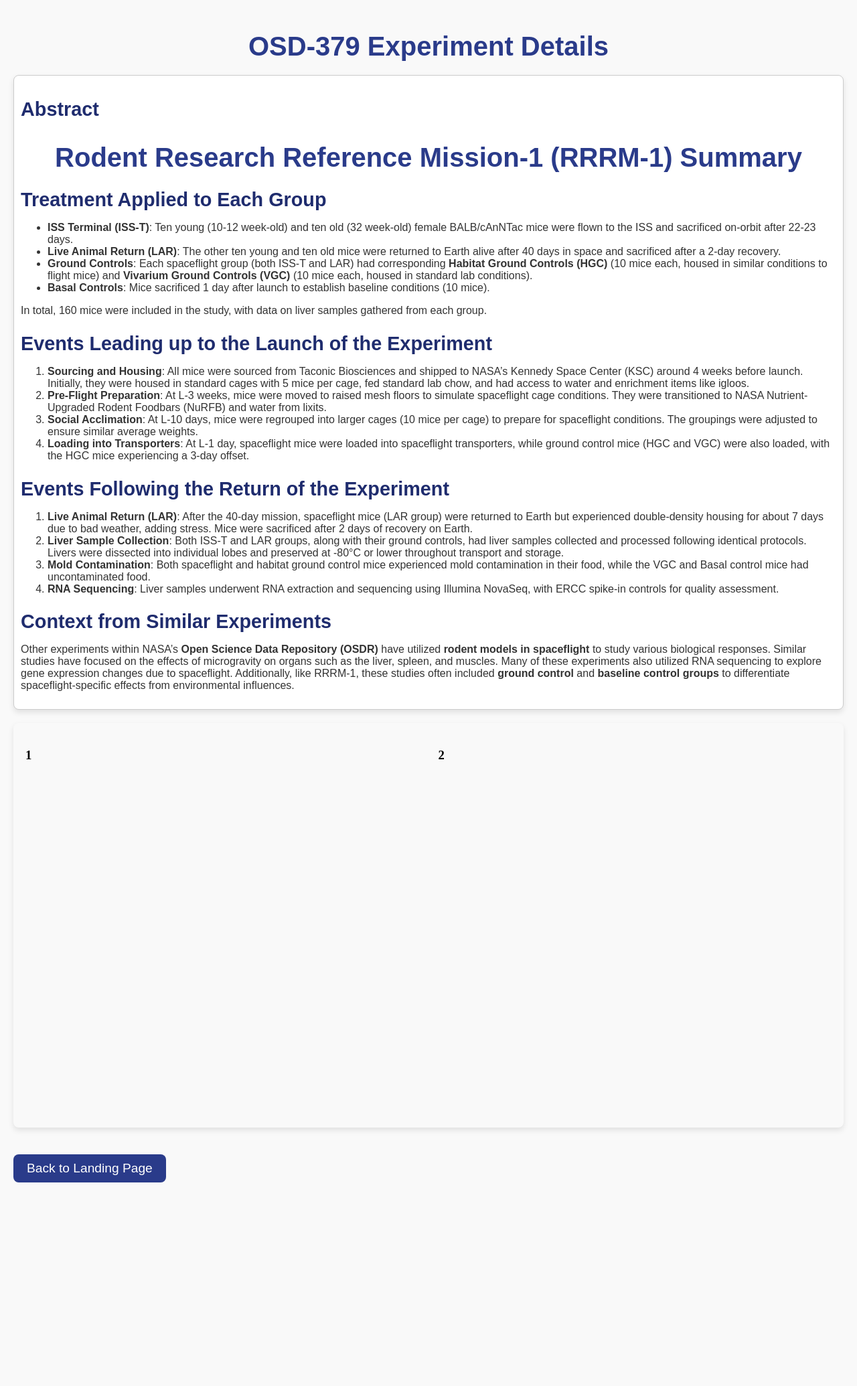
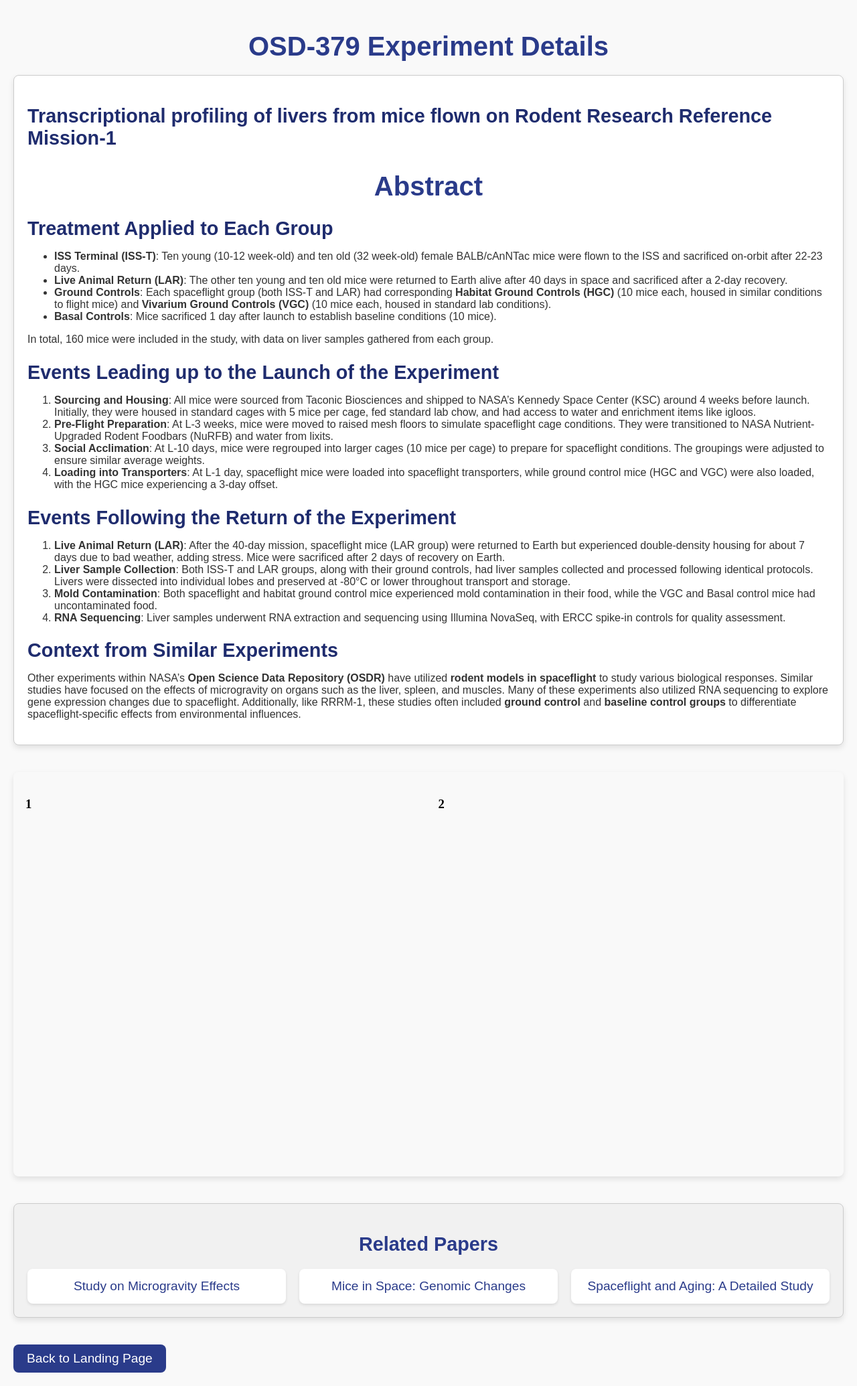
Before and after one commit to AnthonyLovesCoffee/GeneView, a Flask app: page /experiment/OSD-379 in a window 1280 px wide. Shown: the whole page at 67% size. Before the commit the page ends 1766 px from the top, so only its background shows below. Run offline with Flask 3, Linux system fonts and the light colour scheme; data that the repository does not hold is empty; some libraries are stand-ins or nearby versions.

Commit message:
added related papers + changed abstract

```diff
--- a/abstracts/OSD-379.md
+++ b/abstracts/OSD-379.md
@@ -1,5 +1,4 @@
-
-# Rodent Research Reference Mission-1 (RRRM-1) Summary
+# Abstract
 
 ## Treatment Applied to Each Group
 - **ISS Terminal (ISS-T)**: Ten young (10-12 week-old) and ten old (32 week-old) female BALB/cAnNTac mice were flown to the ISS and sacrificed on-orbit after 22-23 days.
--- a/static/experiments.css
+++ b/static/experiments.css
@@ -75,3 +75,45 @@ a:hover {
         height: 400px;
     }
 }
+
+/* Related Papers Section */
+#related-papers {
+    margin-top: 40px;
+    padding: 20px;
+    background-color: #f1f1f1;  /* Light background to separate section */
+    border-radius: 8px;         /* Rounded corners */
+    box-shadow: 0px 4px 8px rgba(0, 0, 0, 0.1);  /* Subtle shadow */
+}
+
+#related-papers h2 {
+    color: #2a3b8a;
+    font-size: 1.8rem;
+    margin-bottom: 20px;
+    text-align: center;
+}
+
+/* Grid layout for the paper links */
+.papers-grid {
+    display: grid;
+    grid-template-columns: repeat(auto-fit, minmax(250px, 1fr));  /* Responsive grid */
+    gap: 20px;  /* Space between grid items */
+}
+
+/* Styling for each paper link */
+.papers-grid a {
+    display: block;
+    padding: 15px;
+    background-color: white;
+    color: #2a3b8a;
+    text-decoration: none;
+    border-radius: 8px;
+    box-shadow: 0px 2px 4px rgba(0, 0, 0, 0.1);
+    transition: background-color 0.3s, box-shadow 0.3s;
+    text-align: center;
+}
+
+.papers-grid a:hover {
+    background-color: #2a3b8a;
+    color: white;  /* Change text color to white on hover */
+    box-shadow: 0px 4px 8px rgba(0, 0, 0, 0.2);
+}
--- a/templates/OSD-379_details.html
+++ b/templates/OSD-379_details.html
@@ -11,8 +11,9 @@
     <h1>{{ experiment_name }} Experiment Details</h1>
 
     <!-- Abstract Section -->
-    <section style="border: 1px solid #ccc; padding: 10px; margin: 20px 0;">
-        <h2>Abstract</h2>
+    <section>
+        <h2>Transcriptional profiling of livers from mice flown on Rodent Research Reference Mission-1
+        </h2>
         <div>{{ abstract|safe }}</div>
     </section>
 
@@ -21,6 +22,17 @@
         <iframe src="/dash/" width="100%" height="600px" frameborder="0"></iframe>
     </div>
 
+    <!-- Related Papers Section -->
+    <section id="related-papers">
+        <h2>Related Papers</h2>
+        <div class="papers-grid">
+            <!-- Paper links (example) -->
+            <a href="https://example.com/paper1" target="_blank">Study on Microgravity Effects</a>
+            <a href="https://example.com/paper2" target="_blank">Mice in Space: Genomic Changes</a>
+            <a href="https://example.com/paper3" target="_blank">Spaceflight and Aging: A Detailed Study</a>
+            <!-- Add more paper links as needed -->
+        </div>
+    </section>
 
     <a href="{{ url_for('landing_page') }}">Back to Landing Page</a>
 </body>
```
Also changed, not shown: abstracts/OSD-665.md (+1 -1 lines), templates/OSD-665_details.html (+13 -1 lines).
